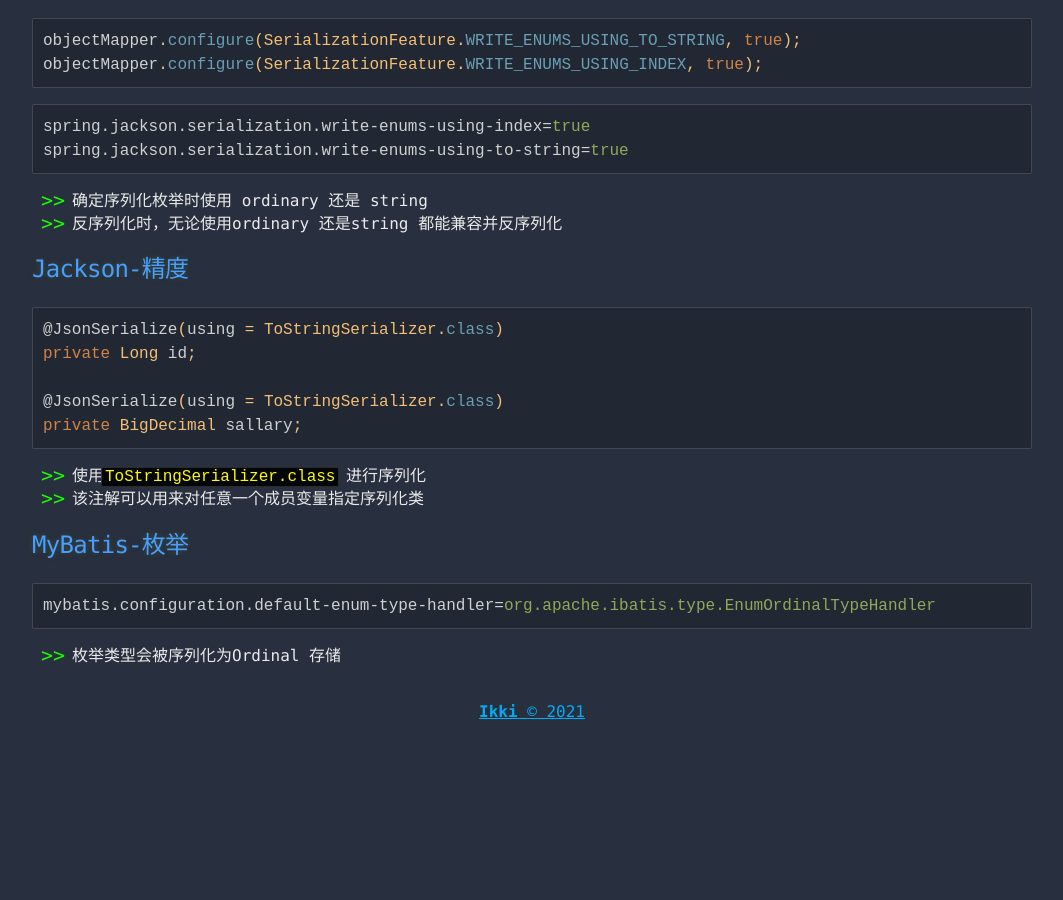
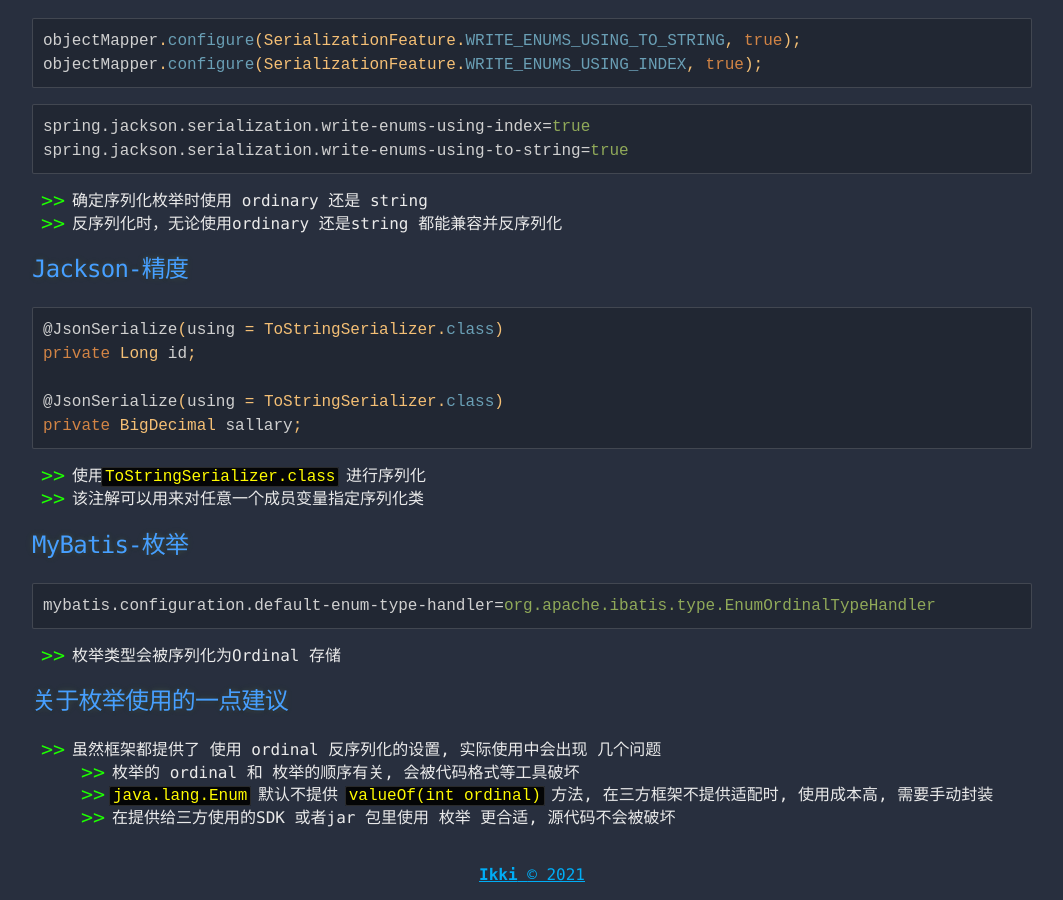
Before and after one commit to Ikki-Dai/blogs, a Jekyll site: the page built from _posts/2021-05-12-序列化反序列化常用设置.md, in a window 1280 px wide and 900 px high, scrolled down 1259 px. Shown: the whole window, without its empty margins (108-1171 px from the left). Built offline with Jekyll 4.4.1, drawn with Linux system fonts in a browser that asks for light colours; before the commit the page ends 1996 px from its top, so only the background shows below that.

Commit message:
Update 2021-05-12-序列化反序列化常用设置.md

````diff
--- a/_posts/2021-05-12-序列化反序列化常用设置.md
+++ b/_posts/2021-05-12-序列化反序列化常用设置.md
@@ -99,3 +99,10 @@ mybatis.configuration.default-enum-type-handler=org.apache.ibatis.type.EnumOrdin
 ```
 
 - 枚举类型会被序列化为Ordinal 存储
+
+## 关于枚举使用的一点建议
+
+- 虽然框架都提供了 使用 ordinal 反序列化的设置, 实际使用中会出现 几个问题
+  - 枚举的 ordinal 和 枚举的顺序有关, 会被代码格式等工具破坏
+  - `java.lang.Enum` 默认不提供 `valueOf(int ordinal)` 方法, 在三方框架不提供适配时, 使用成本高, 需要手动封装
+  - 在提供给三方使用的SDK 或者jar 包里使用 枚举 更合适, 源代码不会被破坏
````
